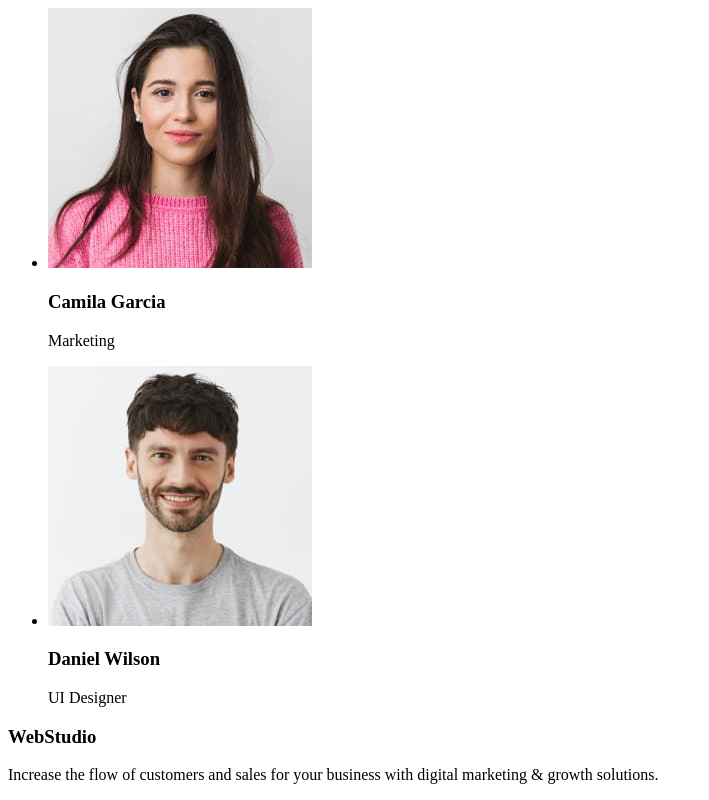
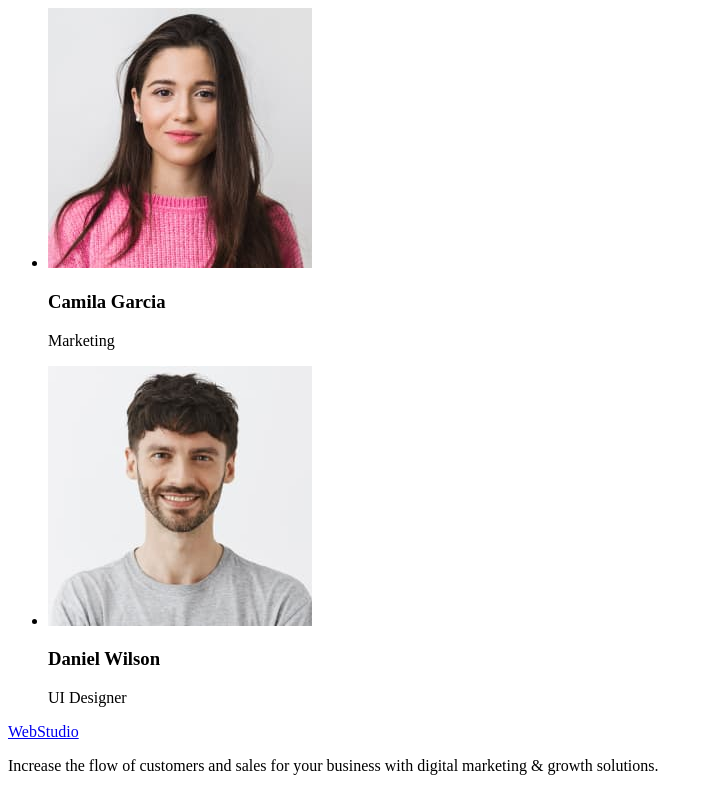
Before and after one commit to Nikola971/goit-markup-hw-01, a plain HTML site: page index.html in a window 1280 px wide. Shown: the part 2246-3046 px from the top of the page, without its empty margins (0-709 px from the left). Drawn offline with Linux system fonts and the light colour scheme.

Commit message:
Did something

```diff
--- a/index.html
+++ b/index.html
@@ -107,7 +107,7 @@
       </section>
     </main>
     <footer>
-      <h3>WebStudio</h3>
+      <a href="./index.html">WebStudio</a>
       <p>
         Increase the flow of customers and sales for your business with digital
         marketing & growth solutions.
```
